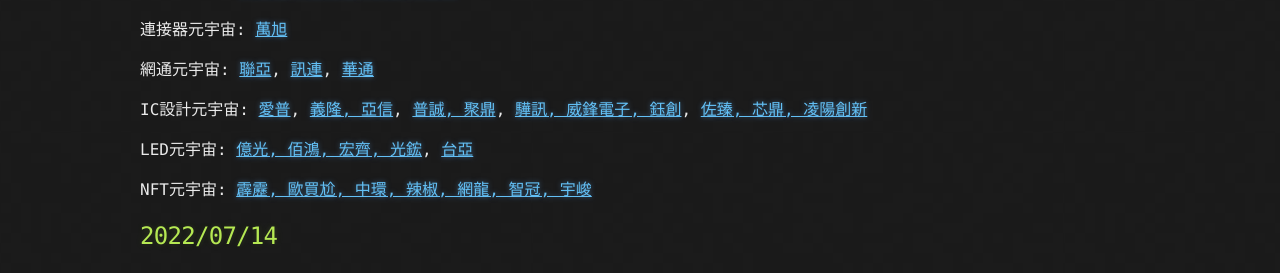
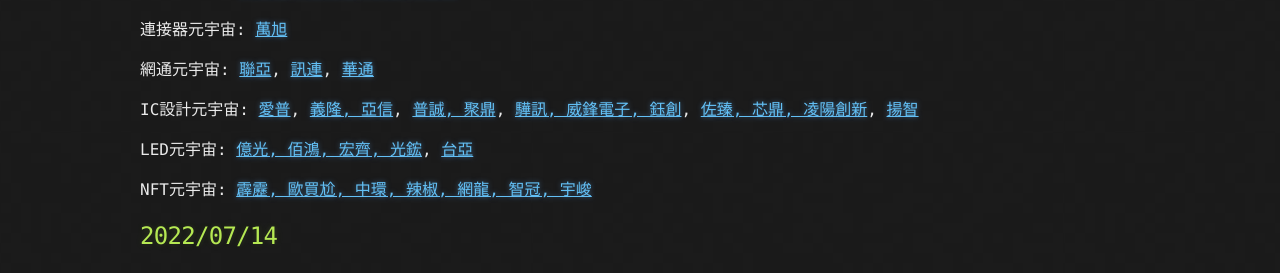
Before and after one commit to lepg5487/Stock_God, a Jekyll site: the page built from index.md, in a window 1280 px wide and 900 px high. Shown: the part 400-673 px from the top of the window. Built offline with Jekyll 4.4.1, drawn with Linux system fonts in a browser that asks for light colours; our own code applies the rules of GitHub Pages for plain Markdown files.

Commit message:
Update index.md

```diff
--- a/index.md
+++ b/index.md
@@ -13,7 +13,7 @@
 
 網通元宇宙: [聯亞](https://news.cnyes.com/news/id/4751268?exp=a), [訊連](https://news.cnyes.com/news/id/4753861?exp=a), [華通](https://news.cnyes.com/news/id/4773276?exp=a)
 
-IC設計元宇宙: [愛普](https://news.cnyes.com/news/id/4759807?exp=a), [義隆, 亞信](https://news.cnyes.com/news/id/4757475?exp=a), [普誠, 聚鼎](https://news.cnyes.com/news/id/4782823), [驊訊, 威鋒電子, 鈺創](https://news.cnyes.com/news/id/4750279?exp=a), [佐臻, 芯鼎, 凌陽創新](https://news.cnyes.com/news/id/4765914?exp=a)
+IC設計元宇宙: [愛普](https://news.cnyes.com/news/id/4759807?exp=a), [義隆, 亞信](https://news.cnyes.com/news/id/4757475?exp=a), [普誠, 聚鼎](https://news.cnyes.com/news/id/4782823), [驊訊, 威鋒電子, 鈺創](https://news.cnyes.com/news/id/4750279?exp=a), [佐臻, 芯鼎, 凌陽創新](https://news.cnyes.com/news/id/4765914?exp=a), [揚智](https://news.cnyes.com/news/id/4793044)
 
 LED元宇宙: [億光, 佰鴻, 宏齊, 光鋐](https://news.cnyes.com/news/id/4775204?exp=a), [台亞](https://news.cnyes.com/news/id/4756844?exp=a)
 
```
